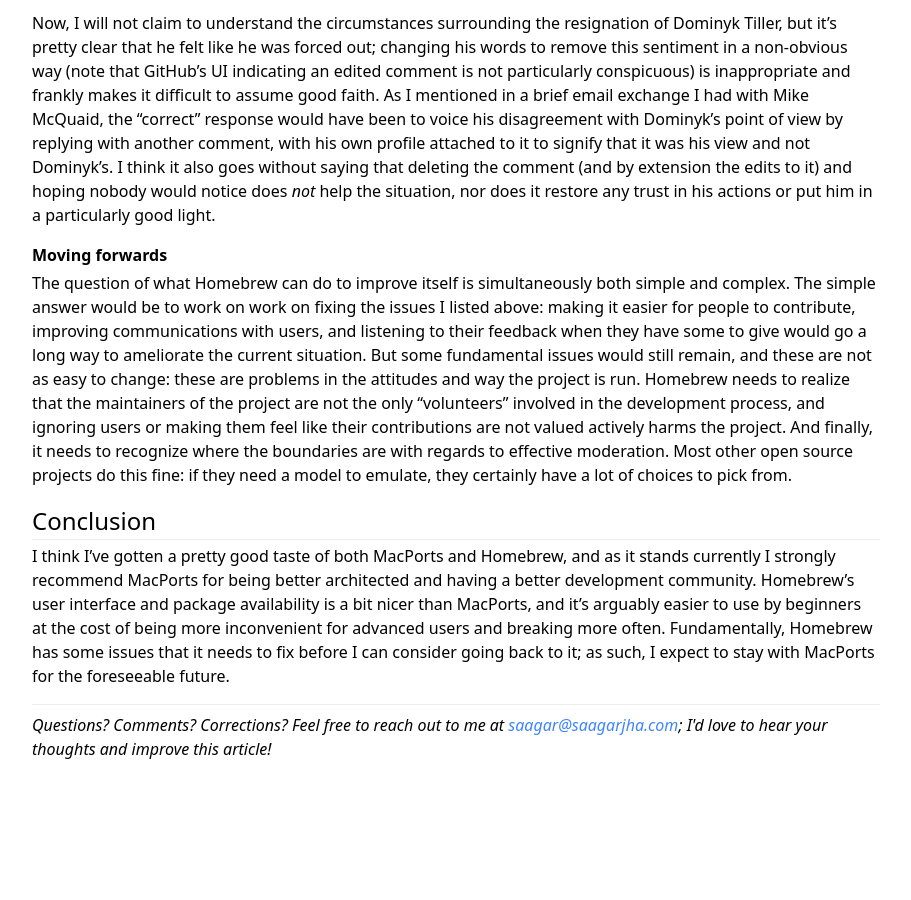
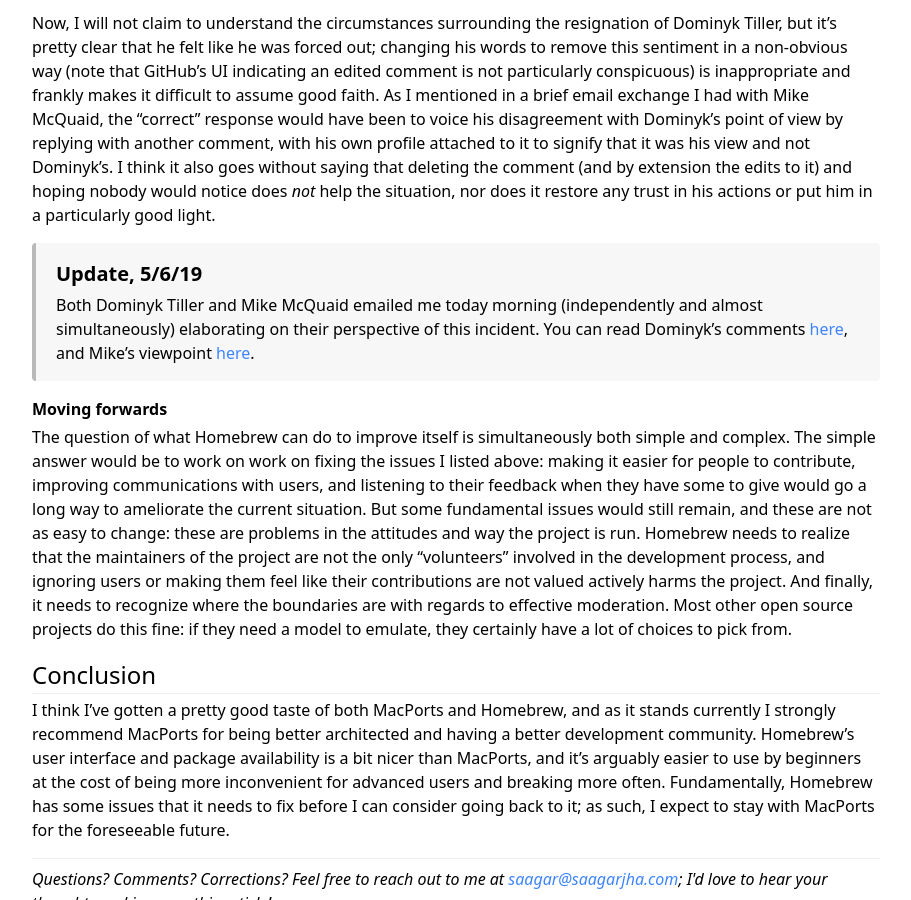
Before and after one commit to saagarjha/saagarjha.github.io, a Jekyll site: the page built from _posts/2019-04-26-thoughts-on-macos-package-managers/2019-04-26-thoughts-on-macos-package-managers.md, in a window 1280 px wide and 900 px high, scrolled down 6445 px. Shown: the whole window, without its empty margins (184-1095 px from the left). Built offline with Jekyll 4.4.1, drawn with Linux system fonts in a browser that asks for light colours; before the commit the page ends 7226 px from its top, so only the background shows below that.

Commit message:
Add links to Dominyk's and Mike's responses

```diff
--- a/_posts/2019-04-26-thoughts-on-macos-package-managers/2019-04-26-thoughts-on-macos-package-managers.md
+++ b/_posts/2019-04-26-thoughts-on-macos-package-managers/2019-04-26-thoughts-on-macos-package-managers.md
@@ -114,6 +114,8 @@
 
 Now, I will not claim to understand the circumstances surrounding the resignation of Dominyk Tiller, but it's pretty clear  that he felt like he was forced out; changing his words to remove this sentiment in a non-obvious way (note that GitHub's UI indicating an edited comment is not particularly conspicuous) is inappropriate and frankly makes it difficult to assume good faith. As I mentioned in a brief email exchange I had with Mike McQuaid, the "correct" response would have been to voice his disagreement with Dominyk's point of view by replying with another comment, with his own profile attached to it to signify that it was his view and not Dominyk's. I think it also goes without saying that deleting the comment (and by extension the edits to it) and hoping nobody would notice does *not* help the situation, nor does it restore any trust in his actions or put him in a particularly good light.
 
+{% include aside.html type="Update, 5/6/19" content="Both Dominyk Tiller and Mike McQuaid emailed me today morning (independently and almost simultaneously) elaborating on their perspective of this incident. You can read Dominyk's comments [here](https://old.reddit.com/r/privacy/comments/bkypkg/maos_power_users_did_you_know_that_brew_uses/emnweyn/), and Mike's viewpoint [here](https://github.com/Homebrew/brew/pull/4864#issuecomment-489648355)." %}
+
 #### Moving forwards
 
 The question of what Homebrew can do to improve itself is simultaneously both simple and complex. The simple answer would be to work on work on fixing the issues I listed above: making it easier for people to contribute, improving communications with users, and listening to their feedback when they have some to give would go a long way to ameliorate the current situation. But some fundamental issues would still remain, and these are not as easy to change: these are problems in the attitudes and way the project is run. Homebrew needs to realize that the maintainers of the project are not the only "volunteers" involved in the development process, and ignoring users or making them feel like their contributions are not valued actively harms the project. And finally, it needs to recognize where the boundaries are with regards to effective moderation. Most other open source projects do this fine: if they need a model to emulate, they certainly have a lot of choices to pick from.
```
